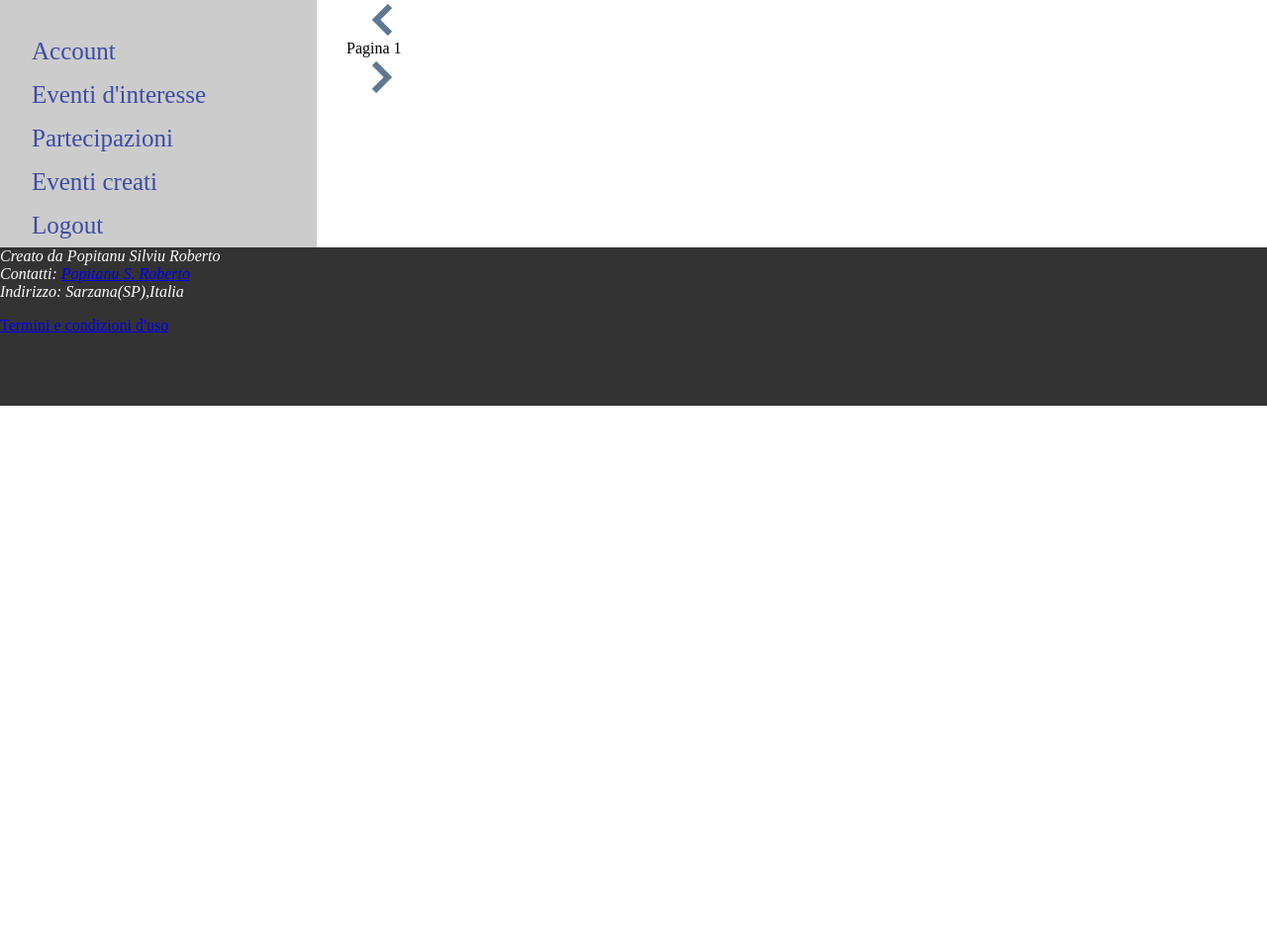
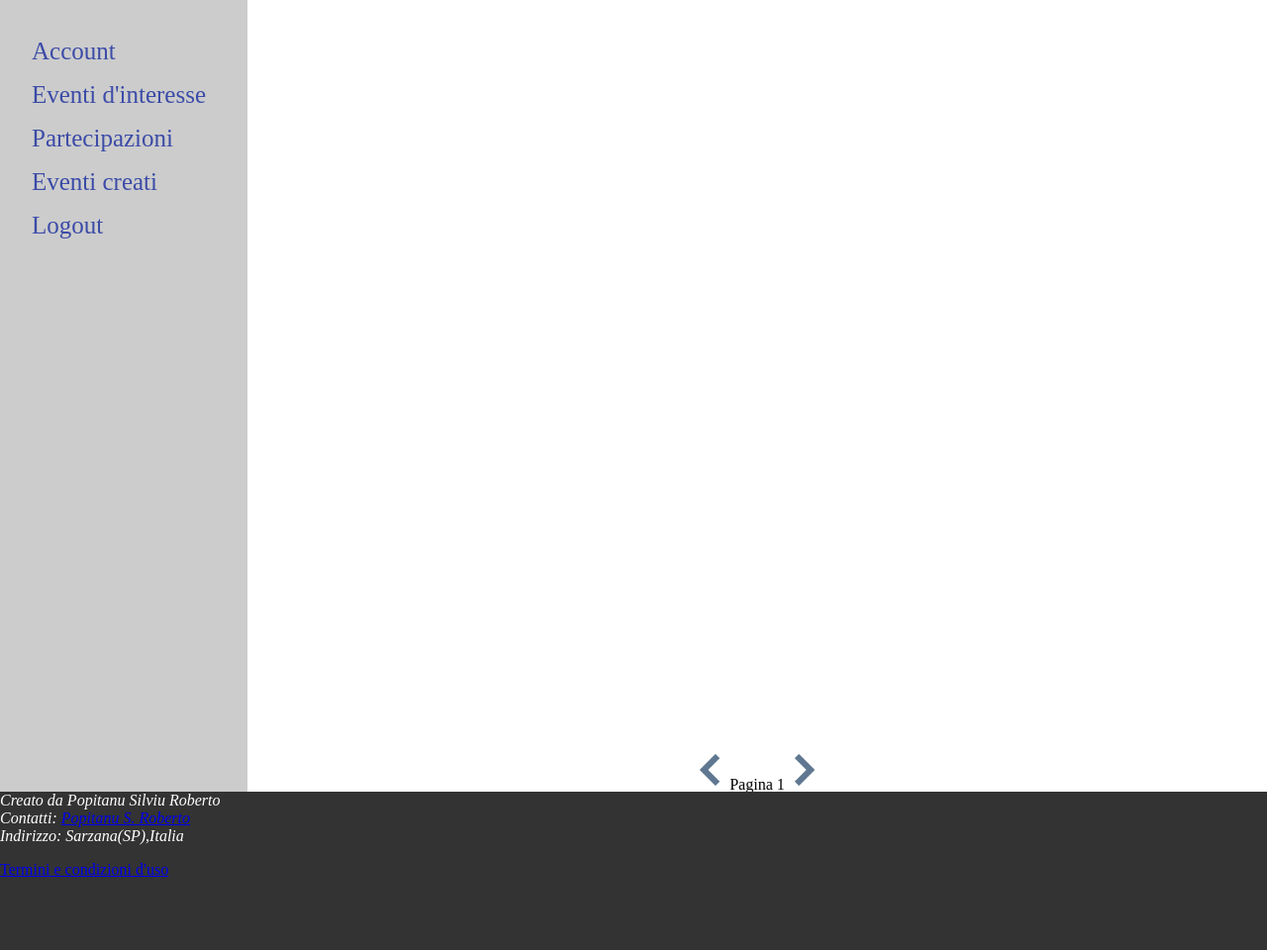
Before and after one commit to giobyR/cityscape, a PHP site: page /php/profilo_eventiCreati.php in a window 1280 px wide. Shown: the part 86-1046 px from the top of the page at 99% size. Before the commit the page ends 496 px from the top, so only its background shows below. Run offline with PHP 8.4, Linux system fonts and the light colour scheme; the visitor is signed in with stand-in values (Sample User, id 1); data that the repository does not hold is empty; some web fonts are replaced.

Commit message:
navigation buttons layout fix on profile webpages

```diff
--- a/css/formAccountUtente.css
+++ b/css/formAccountUtente.css
@@ -2,9 +2,6 @@
     padding:10px;
     width: 100%;
     height: 100%;
-}
-.sidebar{
-    width: 25%;
 }
 
 .form-content:after{
--- a/css/layout_evento.css
+++ b/css/layout_evento.css
@@ -98,8 +98,8 @@
   }
   .delete-button{
       display: block;
-      height: 30px;
-      width: 30px;
+      height: 10px;
+      width: auto;
       position: absolute;
       top:0;
       right:0;
--- a/css/main.css
+++ b/css/main.css
@@ -21,7 +21,7 @@ body {
     position: relative;
     display: flex;
     flex-direction: row;
-    height: auto;
+    height: 100%;
     width: 100%;
     overflow: hidden;
 }
@@ -32,10 +32,20 @@ body {
     height: 100%;
     justify-content: center;
 }
+#paginazioneProfilo{
+    display: flex;
+    flex-direction: column;
+    justify-content: center;
+    align-content: center;
+    align-items: center;
+    width: 100%;
+}
+
 @media screen and (max-width: 700px) {
-    #main,footer,#divContenuto{
+    #main,footer,#divContenuto,.pulsanti-navigazione{
         display: flex;
         flex-direction: column;
         height: auto;
+        justify-content: center;
     }
 }
--- a/css/navbar.css
+++ b/css/navbar.css
@@ -38,7 +38,7 @@ li.dropdown {
     padding: 12px 16px;
     text-decoration: none;
     display: block;
-    text-align: left;
+    text-align: center;
 }
 .dropdown-content a:hover {
     background-color: #f1f1f1;
--- a/css/pulsantiNavigazione.css
+++ b/css/pulsantiNavigazione.css
@@ -2,13 +2,17 @@
     overflow: hidden;
     width: 100%;
     display: flex;
+    flex-direction: row;
     justify-content: center;
-    align-content: flex-end;
+    align-content: center;
+    align-items: baseline;
 }
 .precedente , .successivo{
     height: 50px;
-    display: block;
+    display: flex;
+    flex-direction: row;
 }
 .current-page{
     margin-top: 15px;
+    text-align: center;
 }
--- a/css/sidebar.css
+++ b/css/sidebar.css
@@ -6,6 +6,7 @@
     padding-top: 30px;
     width: 250px;
     height: auto;
+    min-width: 250px;
 }
 .sidebar a{
     padding: 8px 8px 8px 32px;
--- a/php/profilo_eventiCreati.php
+++ b/php/profilo_eventiCreati.php
@@ -19,6 +19,8 @@
     <link rel="stylesheet" href="/css/footer.css">
     <link rel="stylesheet" href="/css/main.css">
     <link rel="stylesheet" href="/css/formAccountUtente.css">
+    <link rel="stylesheet" href="/css/pulsantiNavigazione.css">
+
 
     <script type="text/javascript" src="/js/effects.js"></script>
     <script type="text/javascript" src="/js/caricaEventi.js"></script>
@@ -38,6 +40,7 @@
                 include DIR_LAYOUT.'sidebar.php';
                 ?>
         </div>
+        <div id="paginazioneProfilo">
             <div id="divContenuto"></div>
             <section class="pulsanti-navigazione">
                     <?php
@@ -46,6 +49,7 @@
                     ?>
             </section>
         </div>
+    </div>
     <footer>
         <?php
             include DIR_LAYOUT.'footer.php';
--- a/php/profilo_eventiInteresse.php
+++ b/php/profilo_eventiInteresse.php
@@ -16,10 +16,11 @@
     <meta name="viewport" content="width=device-width, initial-scale=1.0">
     <link rel="stylesheet" href="/css/navbar.css">
     <link rel="stylesheet" href="/css/sidebar.css">
-    <link rel="stylesheet" href="/css/layout_evento.css">
     <link rel="stylesheet" href="/css/footer.css">
     <link rel="stylesheet" href="/css/main.css">
     <link rel="stylesheet" href="/css/formAccountUtente.css">
+    <link rel="stylesheet" href="/css/layout_evento.css">
+    <link rel="stylesheet" href="/css/pulsantiNavigazione.css">
 
     <script type="text/javascript" src="/js/effects.js"></script>
     <script type="text/javascript" src="/js/caricaEventi.js"></script>
@@ -39,6 +40,7 @@
                 include DIR_LAYOUT.'sidebar.php';
             ?>
         </div>
+        <div id="paginazioneProfilo">
             <div id="divContenuto"></div>
             <section class="pulsanti-navigazione">
                 <?php
@@ -47,6 +49,7 @@
                 ?>
             </section>
         </div>
+    </div>
     <footer>
         <?php
             include DIR_LAYOUT.'footer.php';
--- a/php/profilo_partecipazioni.php
+++ b/php/profilo_partecipazioni.php
@@ -20,6 +20,8 @@
     <link rel="stylesheet" href="/css/footer.css">
     <link rel="stylesheet" href="/css/main.css">
     <link rel="stylesheet" href="/css/formAccountUtente.css">
+    <link rel="stylesheet" href="/css/pulsantiNavigazione.css">
+
 
     <script type="text/javascript" src="/js/effects.js"></script>
     <script type="text/javascript" src="/js/caricaEventi.js"></script>
@@ -39,6 +41,7 @@
                 include DIR_LAYOUT.'sidebar.php';
             ?>
         </div>
+        <div id="paginazioneProfilo">
             <div id="divContenuto"></div>
             <section class="pulsanti-navigazione">
                 <?php
@@ -47,6 +50,7 @@
                 ?>
             </section>
         </div>
+    </div>
     <footer>
         <?php
             include DIR_LAYOUT.'footer.php';
```
Also changed, not shown: php/profilo_infoAccount.php (+11 -7 lines). Lines whose indentation alone changed are shown as unchanged.
